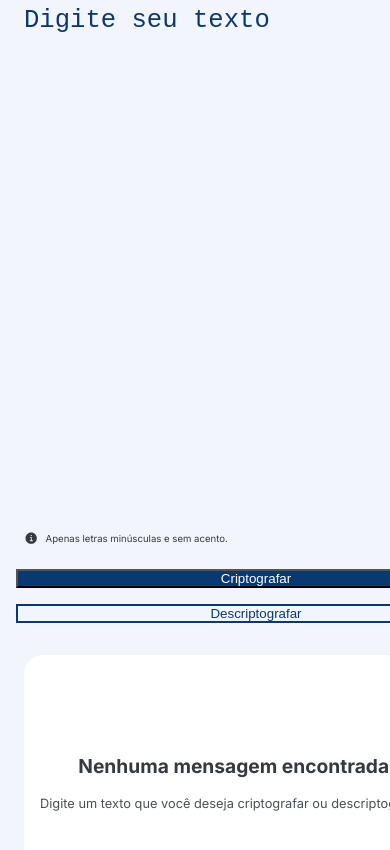
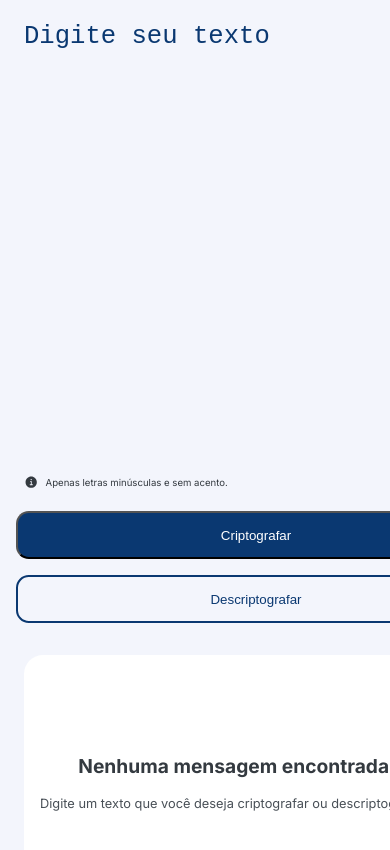
Before and after one commit to brunn22/decodificador_challenge_one, a plain HTML site: page index.html in a window 390 px wide. Shown: the part 102-952 px from the top of the page. Drawn offline with nearby package versions, Linux system fonts and the light colour scheme; files whose address does not match are found by name.

Commit message:
Update queries.css

```diff
--- a/css/queries.css
+++ b/css/queries.css
@@ -30,7 +30,7 @@
     grid-template-columns: 1fr;
   }
 
-  .cabeçalho-logo {
+  .cabecalho-logo {
     margin-bottom: 2rem;
   }
 
@@ -44,7 +44,7 @@
     width: 60rem;
   }
 
-  .decod {
+  .bng {
     padding: 0 7rem;
     border-radius: 1.6rem;
   }
@@ -88,7 +88,7 @@
     margin-left: 0rem;
   }
 
-  .decod {
+  .bng {
     height: 6rem;
     padding: 2 8rem;
   }
```
